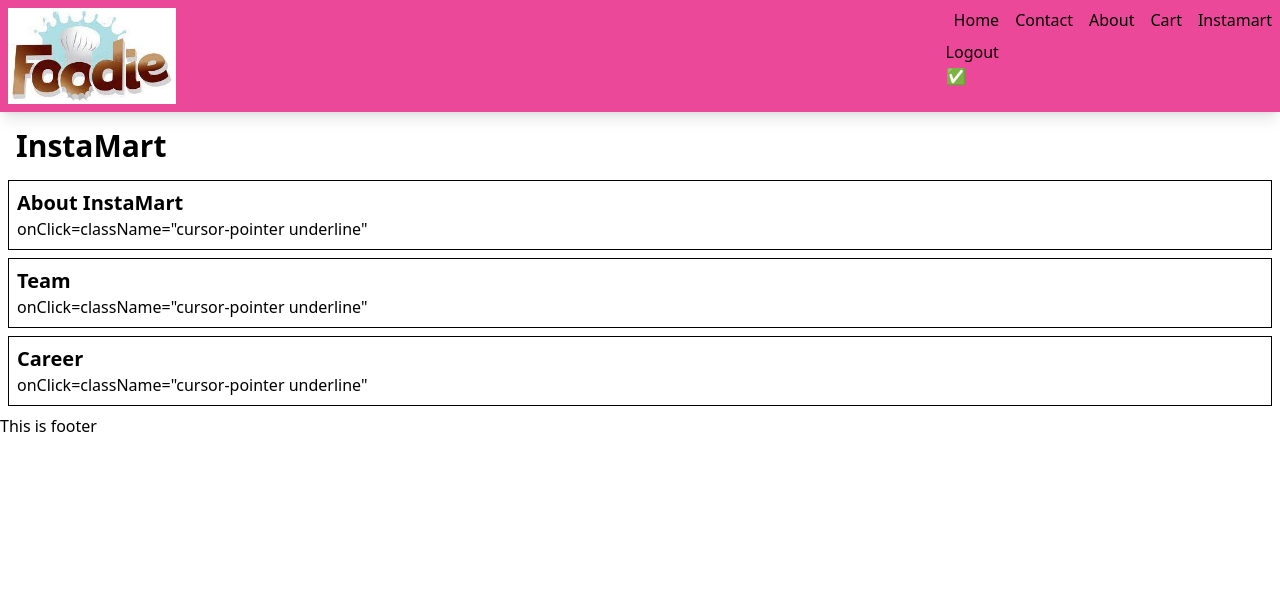
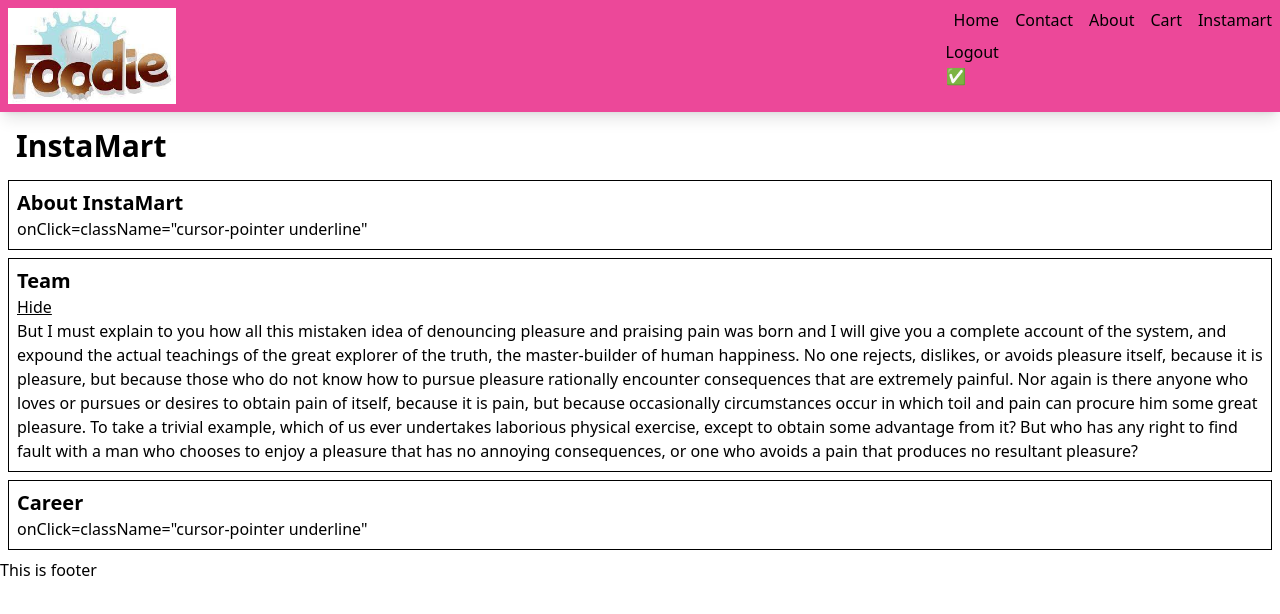
Before and after one commit to RohitSharma50/food-orderinf-website, a React (Vite) app: page /About in a window 1280 px wide. Shown: the top 614 px of the page. Built offline with nearby package versions, Linux system fonts and the light colour scheme.

Commit message:
Instamart1

```diff
--- a/src/components/Instamart.js
+++ b/src/components/Instamart.js
@@ -25,7 +25,7 @@ const Section = ({ title, description, isVisible, setIsVisible }) => {
     )
 };
 const Instamart = () => {
-    const [visibleSection, setIsVisibleSection] = useState("team");
+    const [visibleSection, setIsVisibleSection] = useState("Team");
     return (
         <div>
             <h1 className='text-3xl p-2 m-2 font-bold'>InstaMart</h1>
```
